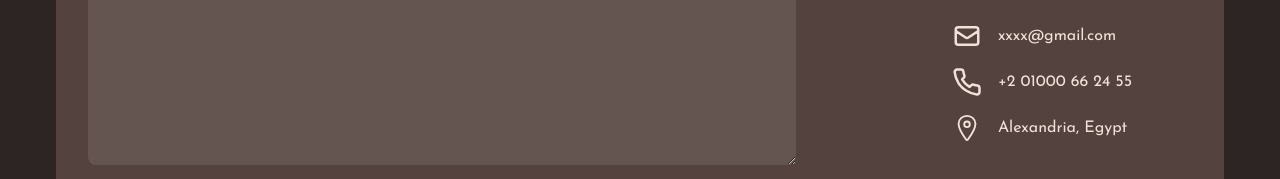
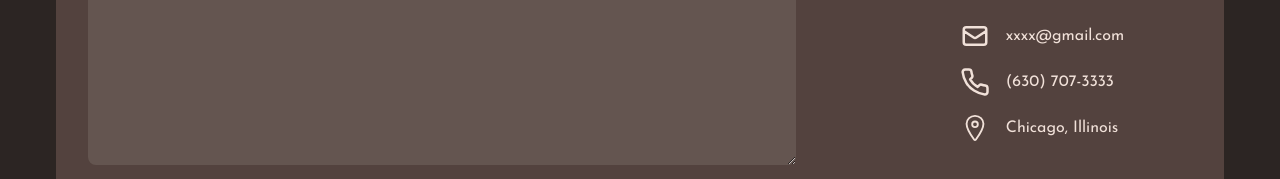
Before and after one commit to chicagorealtynow/chicagorealtynow-Demo_No_Routes_Single_Page_Portfolio, a React (Vite) app: page / in a window 1280 px wide. Shown: the part 4995-5174 px from the top of the page. Built offline with nearby package versions, Linux system fonts and the light colour scheme.

Commit message:
Update ContactInfo.jsx

```diff
--- a/src/components/contactMeSection/ContactInfo.jsx
+++ b/src/components/contactMeSection/ContactInfo.jsx
@@ -7,8 +7,8 @@ const ContactInfo = () => {
   return (
     <div className="flex flex-col gap-4">
       <SingleInfo text="xxxx@gmail.com" Image={HiOutlineMail} />
-      <SingleInfo text="+2 01000 66 24 55" Image={FiPhone} />
-      <SingleInfo text="Alexandria, Egypt" Image={IoLocationOutline} />
+      <SingleInfo text="(630) 707-3333" Image={FiPhone} />
+      <SingleInfo text="Chicago, Illinois" Image={IoLocationOutline} />
     </div>
   );
 };
```
